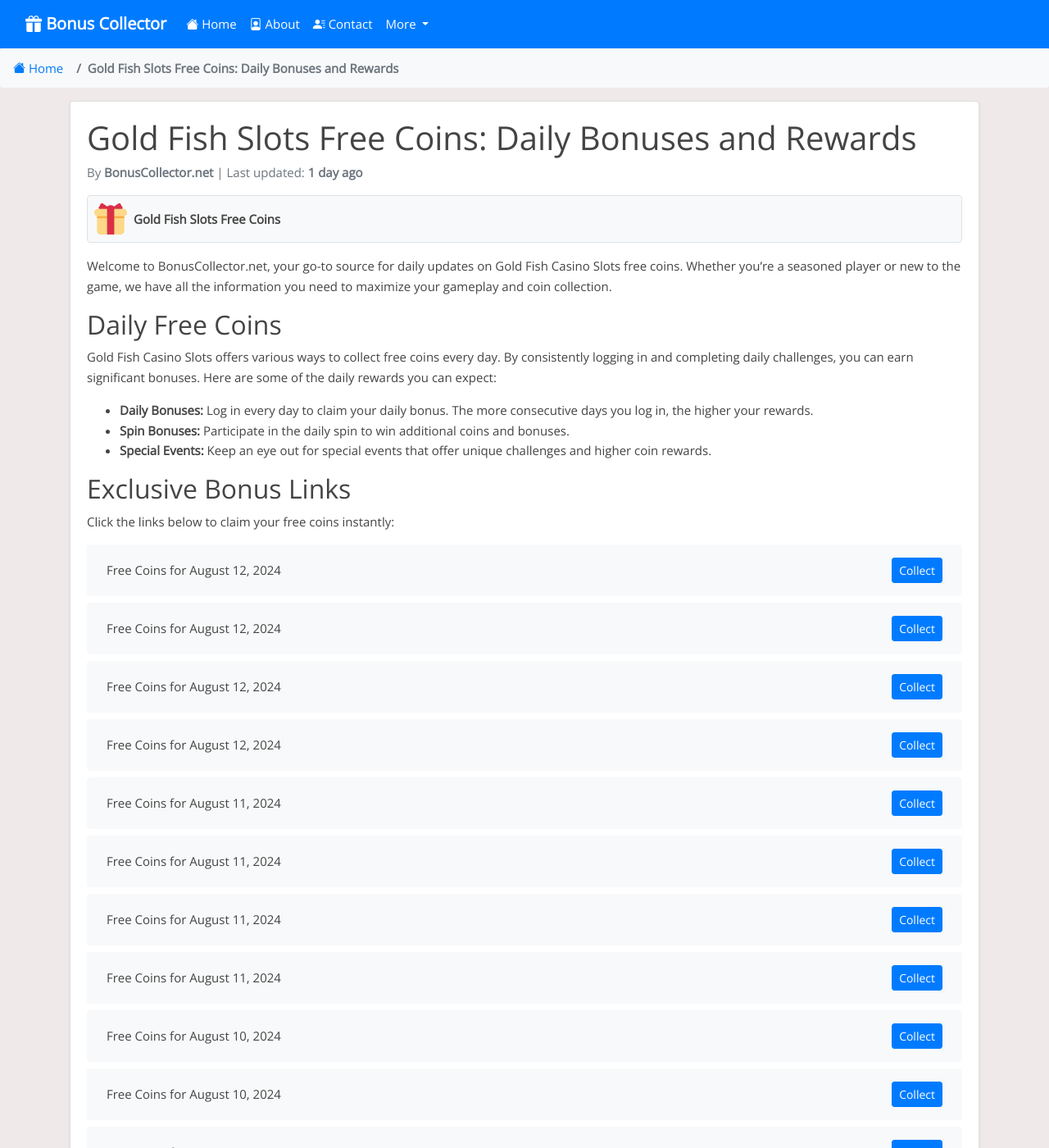
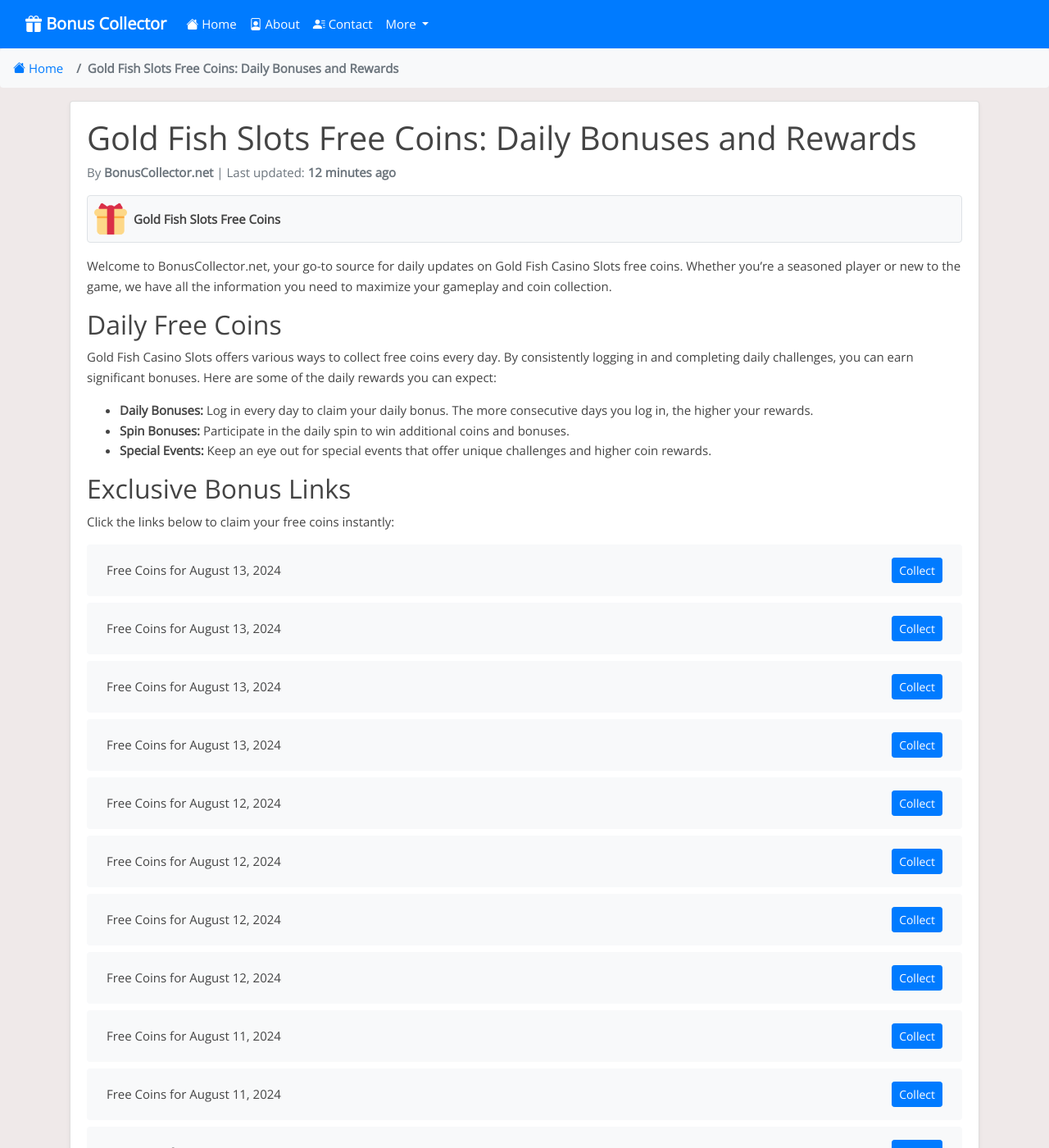
Before and after one commit to Prollad99/bs-net, a Jekyll site: the page built from _posts/2024-08-08-gold-fish-slots.md, in a window 1280 px wide and 1400 px high. Shown: the whole window at 82% size. Built offline with Jekyll 4.4.1, drawn with Linux system fonts in a browser that asks for light colours; nearby versions of some CDN libraries; comment, search, counter and statistics services are not loaded; some of the changed text lies outside the part shown.

Commit message:
Update gold-fish-slots reward links and last modified date

```diff
--- a/_data/include_files.yml
+++ b/_data/include_files.yml
@@ -80,7 +80,7 @@
   last_modified: 2024-08-12 12:41:24
 
 gold-fish-slots.html:
-  last_modified: 2024-08-12 03:23:34
+  last_modified: 2024-08-13 03:23:21
 
 zynga-poker.html:
   last_modified: 2024-08-12 17:18:19
--- a/_includes/gold-fish-slots.html
+++ b/_includes/gold-fish-slots.html
@@ -1,4 +1,20 @@
 <ul class="list-group mt-3 mb-4">
+  <li class="list-group-item d-flex justify-content-between align-items-center">
+    <span>Free Coins for August 13, 2024</span>
+    <a href="http://bit.ly/4dfseQC" class="btn btn-primary btn-sm">Collect</a>
+  </li>
+  <li class="list-group-item d-flex justify-content-between align-items-center">
+    <span>Free Coins for August 13, 2024</span>
+    <a href="https://bit.ly/4dfrXgy" class="btn btn-primary btn-sm">Collect</a>
+  </li>
+  <li class="list-group-item d-flex justify-content-between align-items-center">
+    <span>Free Coins for August 13, 2024</span>
+    <a href="https://bit.ly/3WLlbZg" class="btn btn-primary btn-sm">Collect</a>
+  </li>
+  <li class="list-group-item d-flex justify-content-between align-items-center">
+    <span>Free Coins for August 13, 2024</span>
+    <a href="https://bit.ly/3SGjPxy" class="btn btn-primary btn-sm">Collect</a>
+  </li>
   <li class="list-group-item d-flex justify-content-between align-items-center">
     <span>Free Coins for August 12, 2024</span>
     <a href="https://bit.ly/3WG00rq" class="btn btn-primary btn-sm">Collect</a>
@@ -383,20 +399,4 @@
     <span>Free Coins for August 8, 2024</span>
     <a href="https://bit.ly/3WashGb" class="btn btn-primary btn-sm">Collect</a>
   </li>
-  <li class="list-group-item d-flex justify-content-between align-items-center">
-    <span>Free Coins for August 8, 2024</span>
-    <a href="http://bit.ly/3S6DGp9" class="btn btn-primary btn-sm">Collect</a>
-  </li>
-  <li class="list-group-item d-flex justify-content-between align-items-center">
-    <span>Free Coins for August 8, 2024</span>
-    <a href="https://bit.ly/3Lv98dk" class="btn btn-primary btn-sm">Collect</a>
-  </li>
-  <li class="list-group-item d-flex justify-content-between align-items-center">
-    <span>Free Coins for August 8, 2024</span>
-    <a href="https://bit.ly/46aYYrJ" class="btn btn-primary btn-sm">Collect</a>
-  </li>
-  <li class="list-group-item d-flex justify-content-between align-items-center">
-    <span>Free Coins for August 8, 2024</span>
-    <a href="https://bit.ly/3Wtin2P" class="btn btn-primary btn-sm">Collect</a>
-  </li>
 </ul>
```
Also changed, not shown: links-json/gold-fish-slots.json (+16 -16 lines).
